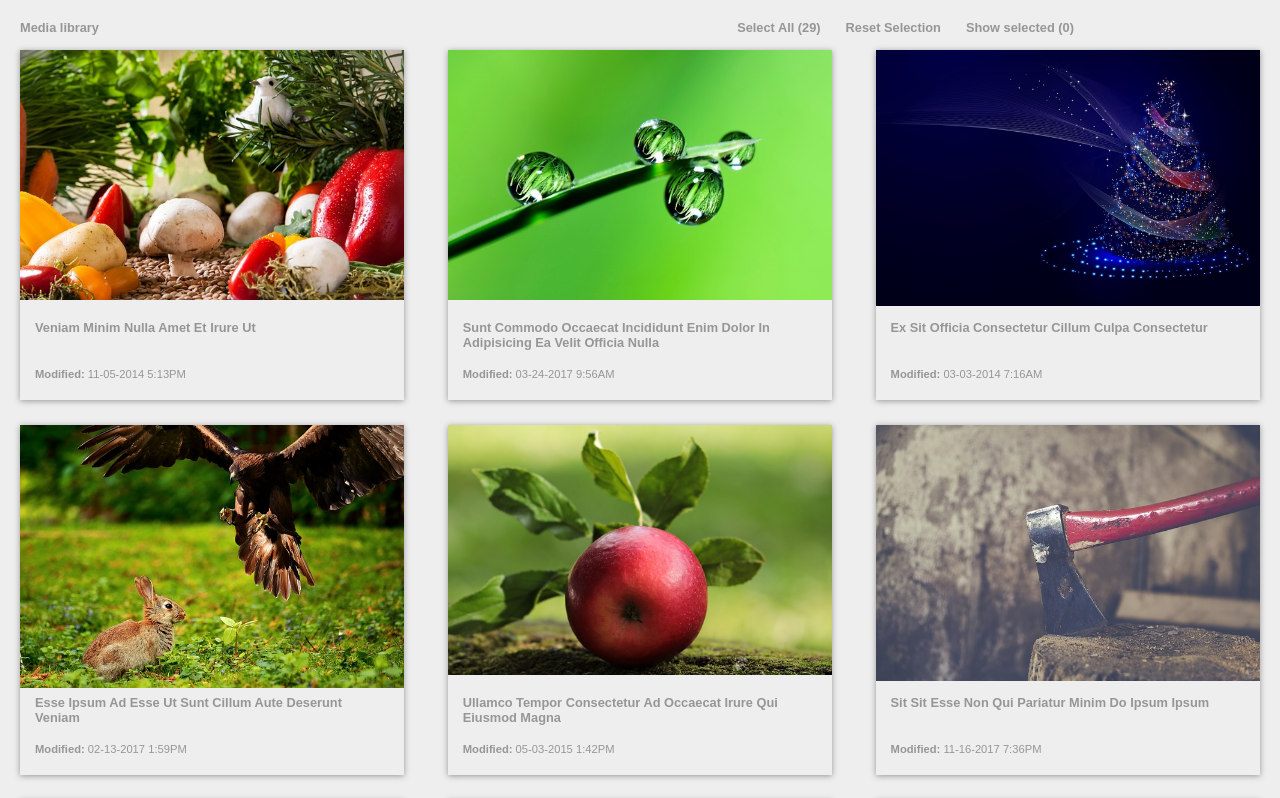
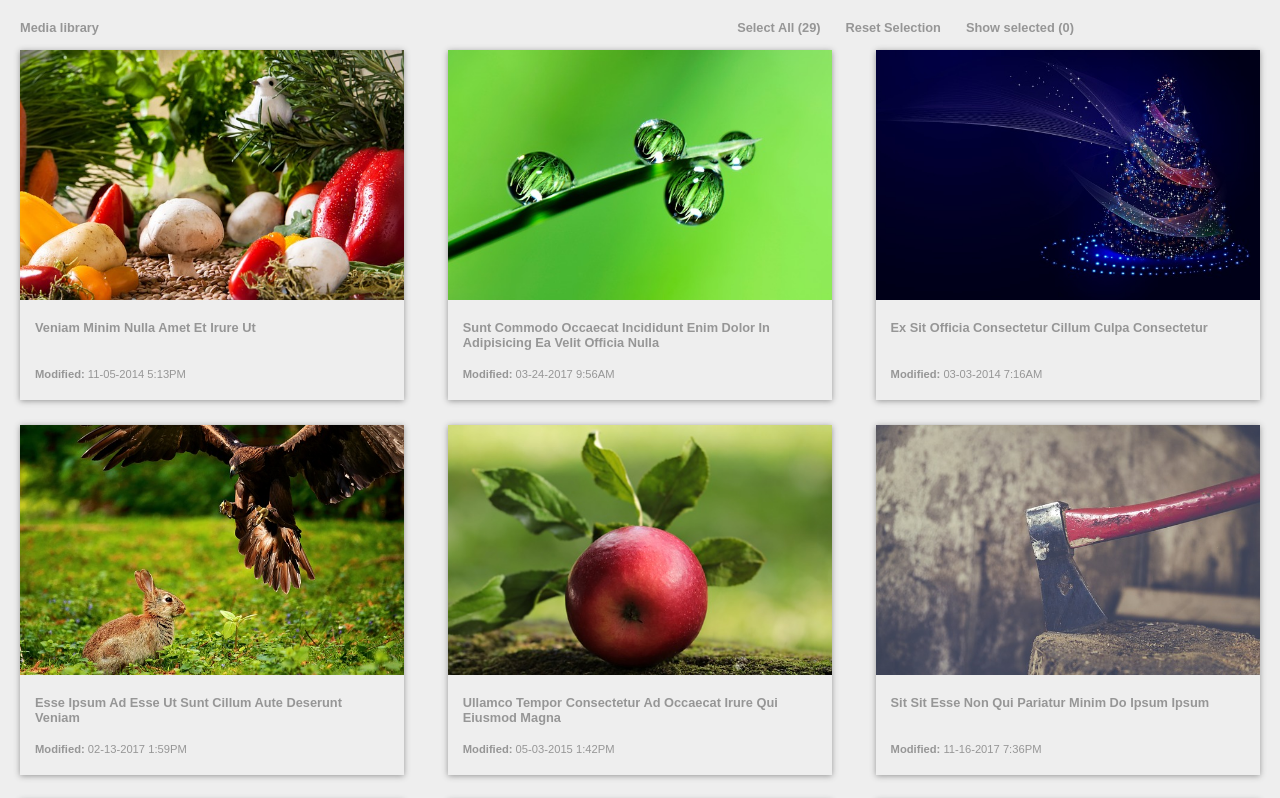
Before and after one commit to fryderykg/gallery-exercise-react, a React (Create React App) app: page / in a window 1280 px wide. Shown: the top 798 px of the page. Built offline with nearby package versions, Linux system fonts and the light colour scheme.

Commit message:
update style to prevent photo to hang out over it parent

```diff
--- a/src/components/Images/Image/image.css
+++ b/src/components/Images/Image/image.css
@@ -84,9 +84,10 @@
 }
 
 .Image__photo img {
-  min-height: 100%;
+  height: 100%;
   width: 100%;
   object-fit: cover;
+  object-position: center;
 }
 
 .Image__description {
```
